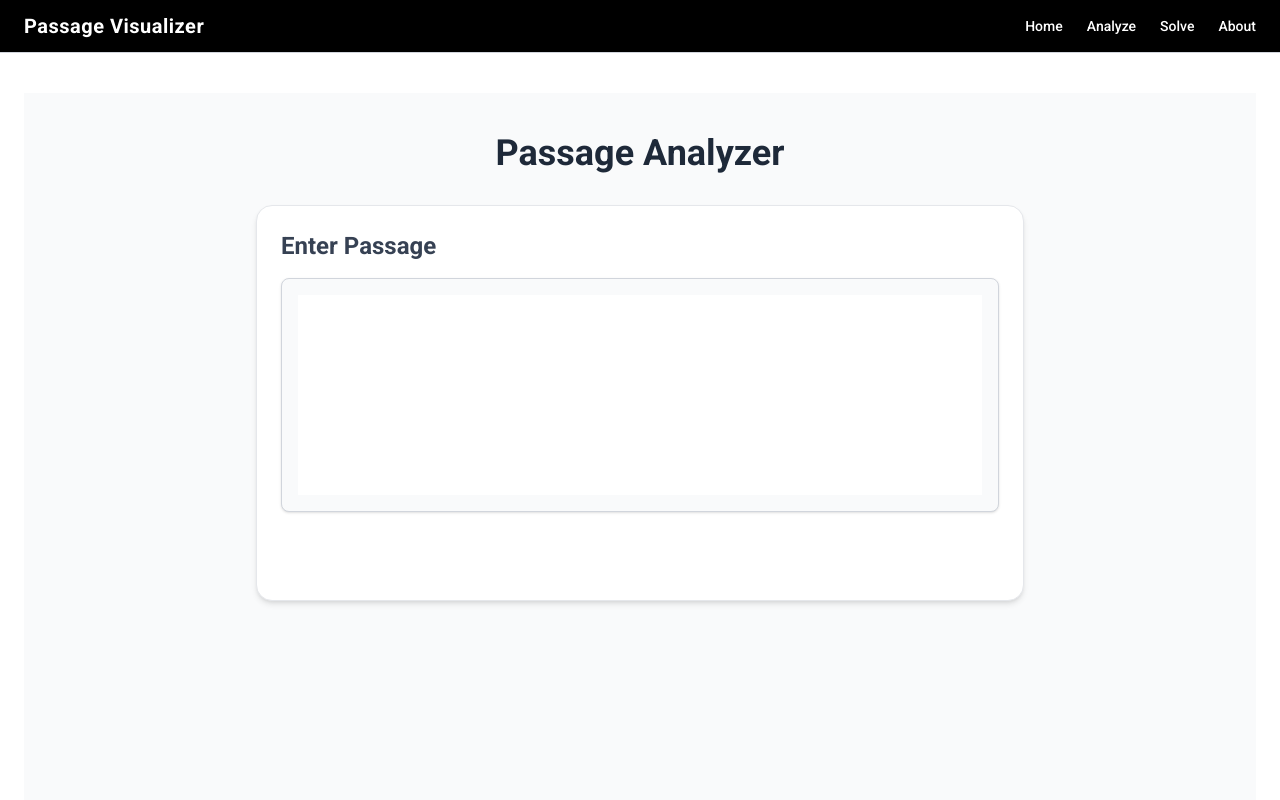
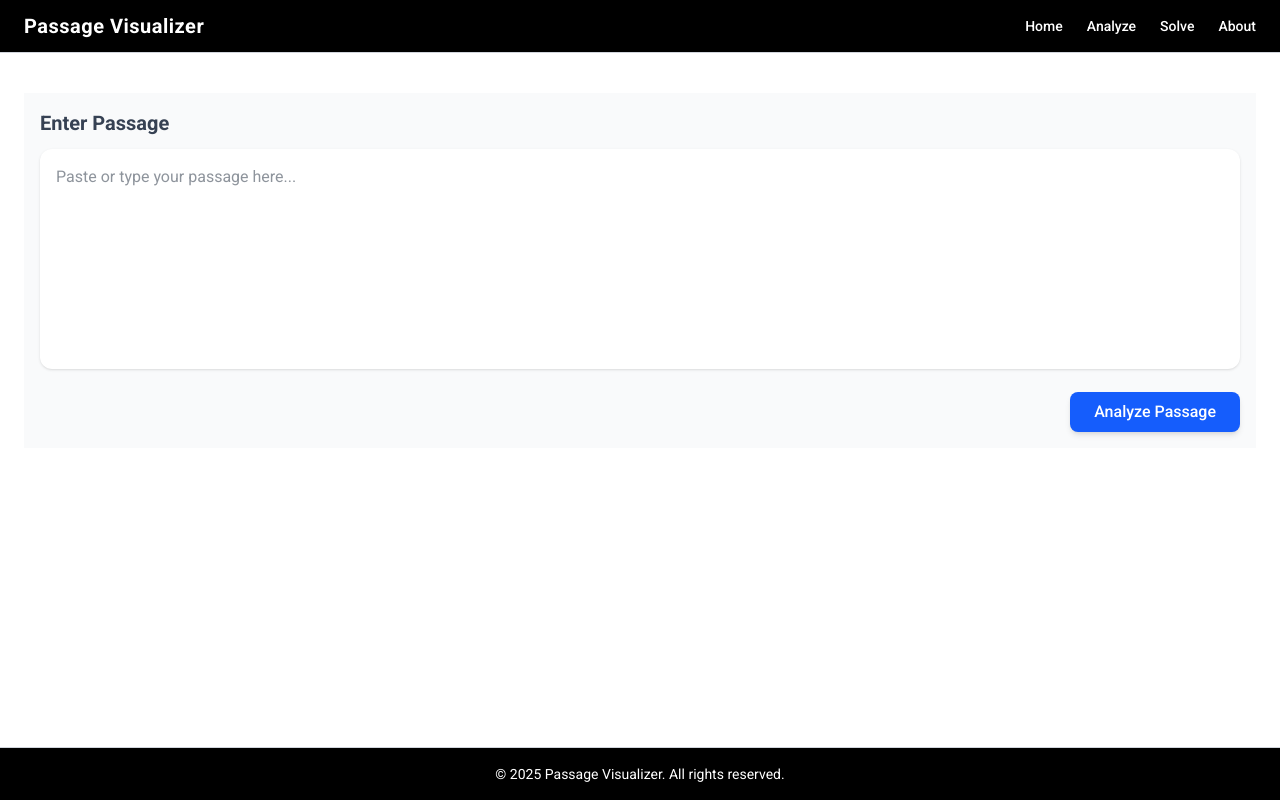
Before and after one commit to noobCoderVP/rc-visualizer-frontend, a Next.js app: page /analyze in a window 1280 px wide. Shown: the top 800 px of the page. Built offline with nearby package versions, Linux system fonts and the light colour scheme.

Commit message:
Fix button issue and screen size issue

```diff
--- a/app/analyze/page.tsx
+++ b/app/analyze/page.tsx
@@ -4,10 +4,7 @@ import AnalyzerPage from "../components/Analyzer";
 
 export default function Page() {
     return (
-        <div className="min-h-screen bg-gray-50 py-10 px-6 space-y-8">
-            <h1 className="text-4xl font-bold text-center text-gray-800">
-                Passage Analyzer
-            </h1>
+        <div className="flex-1 bg-gray-50 space-y-8">
             <AnalyzerPage />
         </div>
     );
--- a/app/components/Analyzer.tsx
+++ b/app/components/Analyzer.tsx
@@ -2,8 +2,6 @@
 "use client";
 
 import { useState, useEffect } from "react";
-import { useEditor, EditorContent } from "@tiptap/react";
-import StarterKit from "@tiptap/starter-kit";
 import SectionCard from "./SectionCard";
 import TransitionVisualizer from "./TransitionVisualizer";
 
@@ -11,35 +9,26 @@ export default function AnalyzerPage() {
     const [loading, setLoading] = useState(false);
     const [isMounted, setIsMounted] = useState(false);
     const [result, setResult] = useState<any>(null);
+    const [passage, setPassage] = useState("");
+    const [isReadOnly, setIsReadOnly] = useState(false);
 
     useEffect(() => {
         setIsMounted(true);
     }, []);
 
-    const editor = useEditor({
-        extensions: [StarterKit],
-        content: "",
-        editorProps: {
-            attributes: {
-                class: "min-h-[200px] p-4 focus:outline-none text-gray-800 bg-white",
-            },
-        },
-        immediatelyRender: false,
-    });
-
     async function handleSubmit() {
-        if (!editor) return;
-        const passage = editor.getText().trim();
-        if (!passage) return alert("Please enter a passage before analyzing.");
+        const text = passage.trim();
+        if (!text) return alert("Please enter a passage before analyzing.");
 
         setLoading(true);
+        setIsReadOnly(true);
         try {
             const res = await fetch(
                 `${process.env.NEXT_PUBLIC_API_URL}/analyze`,
                 {
                     method: "POST",
                     headers: { "Content-Type": "application/json" },
-                    body: JSON.stringify({ passage }),
+                    body: JSON.stringify({ passage: text }),
                 }
             );
             const data = await res.json();
@@ -47,6 +36,7 @@ export default function AnalyzerPage() {
         } catch (err) {
             console.error("Error analyzing passage:", err);
             alert("Something went wrong. Please try again.");
+            setIsReadOnly(false);
         } finally {
             setLoading(false);
         }
@@ -54,44 +44,46 @@ export default function AnalyzerPage() {
 
     if (!isMounted)
         return (
-            <div className="p-6 bg-white rounded-2xl border shadow-md text-gray-600 text-center">
+            <div className="p-4 text-gray-600 text-center">
                 Loading editor...
             </div>
         );
 
     return (
-        <div className="space-y-10 max-w-3xl mx-auto">
+        <div className="p-4 space-y-8">
             {/* --- INPUT SECTION --- */}
-            <div className="bg-white p-6 rounded-2xl shadow-md border border-gray-200 space-y-4">
-                <h2 className="text-2xl font-semibold text-gray-700">
+            <div className="space-y-3">
+                <h2 className="text-xl font-semibold text-gray-700">
                     Enter Passage
                 </h2>
 
-                {/* ✅ Only render editor when initialized */}
-                {editor ? (
-                    <div className="border border-gray-300 rounded-lg shadow-sm bg-gray-50">
-                        <EditorContent
-                            editor={editor}
-                            className="min-h-[200px] p-4 text-gray-800 focus:outline-none prose prose-sm max-w-none"
-                        />
-                    </div>
-                ) : (
-                    <div className="h-[200px] border border-gray-300 rounded-lg bg-gray-100 flex items-center justify-center text-gray-500">
-                        Loading editor...
-                    </div>
-                )}
+                {/* ✅ Custom Input Area */}
+                <textarea
+                    value={passage}
+                    onChange={(e) => setPassage(e.target.value)}
+                    readOnly={isReadOnly}
+                    placeholder="Paste or type your passage here..."
+                    className={`w-full min-h-[220px] rounded-xl text-gray-800 transition-all duration-200 p-4 resize-none focus:outline-none shadow-sm
+                        ${
+                            isReadOnly
+                                ? "bg-gray-50 text-[1.05rem] leading-relaxed font-serif cursor-not-allowed shadow-md"
+                                : "bg-white focus:shadow-lg"
+                        }
+                    `}
+                />
 
-                {/* ✅ Always visible button */}
-                <div className="flex justify-end pt-2">
+                {/* ✅ Button */}
+                <div className="flex justify-end pt-1">
                     <button
                         type="button"
                         onClick={handleSubmit}
-                        disabled={loading}
-                        className={`px-6 py-2 rounded-lg text-white font-medium ${
-                            loading
-                                ? "bg-gray-400 cursor-not-allowed"
-                                : "bg-blue-600 hover:bg-blue-700"
-                        }`}
+                        disabled={loading || isReadOnly}
+                        className={`px-6 py-2 rounded-lg text-white font-medium transition-all
+                            ${
+                                loading || isReadOnly
+                                    ? "bg-gray-400 cursor-not-allowed"
+                                    : "bg-blue-600 hover:bg-blue-700 shadow-md hover:shadow-lg"
+                            }`}
                     >
                         {loading ? "Analyzing..." : "Analyze Passage"}
                     </button>
@@ -100,7 +92,7 @@ export default function AnalyzerPage() {
 
             {/* --- RESULT SECTION --- */}
             {result && (
-                <div className="space-y-6">
+                <div className="space-y-5">
                     <SectionCard
                         title="Title"
                         color="bg-blue-50"
--- a/app/globals.css
+++ b/app/globals.css
@@ -20,9 +20,3 @@ a {
 a:hover {
   text-decoration: underline;
 }
-
-button {
-  background: none;
-  border: none;
-  cursor: pointer;
-}
```
